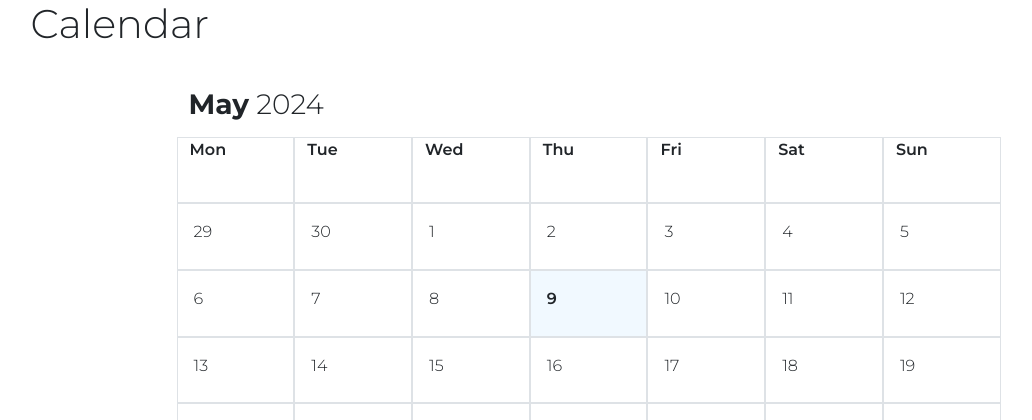
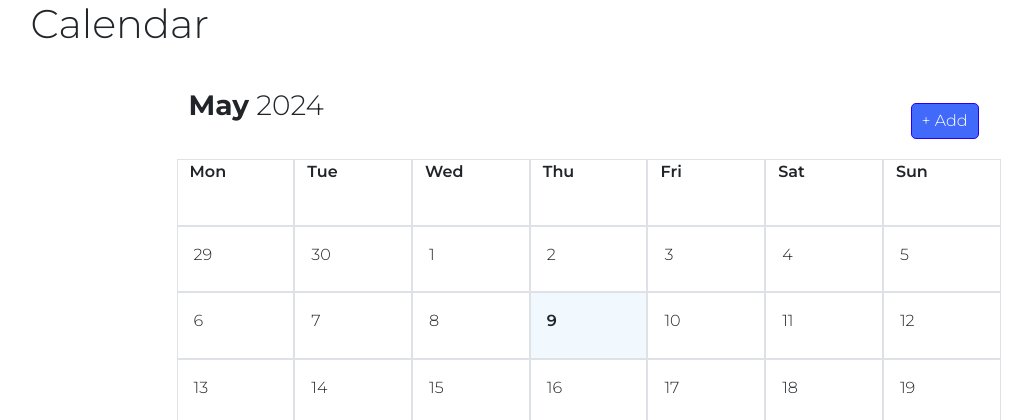
Before and after one commit to JosephLambon/Productivity-App, a Django app: page /calendar/ in a window 1280 px wide. Shown: the part 64-484 px from the top of the page, without its empty margins (7-1039 px from the left). Run offline with Django 5.2, Linux system fonts and the light colour scheme; a user stored in the database is signed in; some libraries are stand-ins or nearby versions.

Commit message:
Updated UI on calendar.html so add button aligns with Month title.

```diff
--- a/Tasks/forms.py
+++ b/Tasks/forms.py
@@ -1,5 +1,7 @@
 from django import forms
 from datetime import datetime
+
+
 
 class NewTaskForm(forms.Form):
     task = forms.CharField(label="Task",max_length=255)
@@ -11,3 +13,18 @@ class NewTaskForm(forms.Form):
                                   required=False,
                                   widget=forms.TimeInput(attrs={'type': 'time'}),
                                   error_messages={'invalid': 'Please enter a valid time.'})
+
+class NewEventForm(forms.Form):
+    title = forms.CharField(label="Event", max_length=255)
+    date = forms.DateField(label='Target Completion Date',
+                                  required=True,
+                                  widget=forms.DateInput(attrs={'type': 'date'}),
+                                  error_messages={'invalid': 'Please enter a valid date.'})
+    start_time = forms.TimeField(label='Target Completion Time',
+                                  required=True,
+                                  widget=forms.TimeInput(attrs={'type': 'time'}),
+                                  error_messages={'invalid': 'Please enter a valid time.'})
+    end_time = forms.TimeField(label='Target Completion Time',
+                                  required=True,
+                                  widget=forms.TimeInput(attrs={'type': 'time'}),
+                                  error_messages={'invalid': 'Please enter a valid time.'})
--- a/Tasks/static/Tasks/calendar.css
+++ b/Tasks/static/Tasks/calendar.css
@@ -40,6 +40,20 @@
   flex: 1;
 }
 
+.header-container {
+  display: flex;
+  justify-content: space-between;
+  align-items: center;
+  margin-bottom: 20px;
+}
+
+#eventAdder {
+  padding: 5px;
+  padding-left: 10px;
+  padding-right: 10px;
+  margin-right: 10px;
+}
+
 @media only screen and (max-width:1000px) {
   #calendar, .calendar_head {
     max-width: 600px;
--- a/Tasks/static/Tasks/styles.css
+++ b/Tasks/static/Tasks/styles.css
@@ -130,7 +130,7 @@
 .blue_btn {
     background-color: rgb(66, 106, 250);
     border-radius: 5px;
-    border: 0.5px solid black;
+    border: 0.5px solid rgb(38, 0, 255);
     color: white;
     padding-left: 5px;
     padding-right: 5px;
--- a/Tasks/templates/Tasks/calendar.html
+++ b/Tasks/templates/Tasks/calendar.html
@@ -3,8 +3,12 @@
 {% block body %}
 <div class="container">
   <h1>Calendar</h1>
+
   <div class="calendar_head" id="calendar_top">
-    <h3 style="margin-bottom: 15px;"> <strong>{{month}}</strong> {{year}} </h3>
+    <div class="header-container">
+        <h3 style="margin-bottom: 15px;"> <strong>{{month}}</strong> {{year}} </h3>
+        <button class="blue_btn submit_btn" data-bs-target="#NewEventModalToggle" data-bs-toggle="modal" id="eventAdder">+ Add</button>
+    </div>
     <div class="row">
       <div class="col border mont-bold">Mon</div>
       <div class="col border mont-bold">Tue</div>
--- a/Tasks/templates/Tasks/index.html
+++ b/Tasks/templates/Tasks/index.html
@@ -66,7 +66,7 @@
 
             <div class="offcanvas offcanvas-start" data-bs-backdrop="static" tabindex="-1" id="staticBackdrop" aria-labelledby="staticBackdropLabel">
               <div class="offcanvas-header">
-                <h5 class="offcanvas-title" id="staticBackdropLabel">Add New Task</h5>
+                <h5 class="offcanvas-title" id="staticBackdropLabel">New Task</h5>
                 <button type="button" class="btn-close" data-bs-dismiss="offcanvas" aria-label="Close"></button>
               </div>
               <div class="offcanvas-body">
--- a/Tasks/urls.py
+++ b/Tasks/urls.py
@@ -32,5 +32,6 @@ urlpatterns = [
     path('uncomplete-task/', views.uncomplete_task, name="uncomplete_task"),
     path('edit-task/<int:task_id>', views.edit_task, name="edit_task"),
     path('update-task/', views.update_task, name="update_task"),
-    path('delete-task/', views.delete_task, name="delete_task")
+    path('delete-task/', views.delete_task, name="delete_task"),
+    path('new_event/', views.new_event, name="new_event"),
 ]
--- a/Tasks/views.py
+++ b/Tasks/views.py
@@ -6,8 +6,8 @@ from django.shortcuts import render, redirect
 from django.urls import reverse
 from django.contrib.auth.decorators import login_required
 from django.utils import timezone
-from .models import User, Task
-from .forms import NewTaskForm
+from .models import User, Task, CalendarEvent, Day
+from .forms import NewTaskForm, NewEventForm
 import json
 
 import pandas as pd
@@ -137,10 +137,6 @@ def list_completed(request):
         })
     else:
         return HttpResponseRedirect(reverse("index"))
-
-
-def load_calendar(request):
-    return render(request, "Tasks/calendar.html")
 
 # Define newTask.
 # If newTask has end date, show it!
@@ -273,6 +269,7 @@ def find_month(int):
               "Nov", "Dec"]
     return months[int - 1]
 
+@login_required
 def load_calendar(request):
     start_date, end_date = get_six_weeks_around_today()
     month = find_month(datetime.date.today().month)
@@ -281,7 +278,28 @@ def load_calendar(request):
     return render(request, "Tasks/calendar.html", {
         "start_date": start_date,
         "end_date": end_date,
+        "form": NewEventForm(),
         "month_dates": json.dumps(month_view_dates),
         "month": month,
         "year": datetime.date.today().year
     })
+
+@login_required
+def new_event(request):
+    user = User.objects.get(id=request.user.id)
+    if request.method == "POST":
+        form = NewEventForm(request.POST)
+
+        if form.is_valid():
+            title = form.cleaned_data["title"]
+            date = form.cleaned_data["date"]
+            start_time = form.cleaned_data["start_time"]
+            end_time = form.cleaned_data["end_time"]
+
+        new_event = CalendarEvent(user=user, title=title,
+                        date=date,
+                        start_time=start_time,
+                        end_time=end_time)
+        new_event.save()
+
+        return HttpResponseRedirect(reverse("calendar"))
```
Also changed, not shown: other parts of Tasks/templates/Tasks/calendar.html (+36 -0 lines), Tasks/admin.py (+6 -1 lines), Tasks/migrations/0001_initial.py, Tasks/migrations/0002_task_created_task_target_time_alter_task_target_date.py (deleted), Tasks/migrations/0003_calendarevent_day.py (deleted), db.sqlite3, 4 other files.
